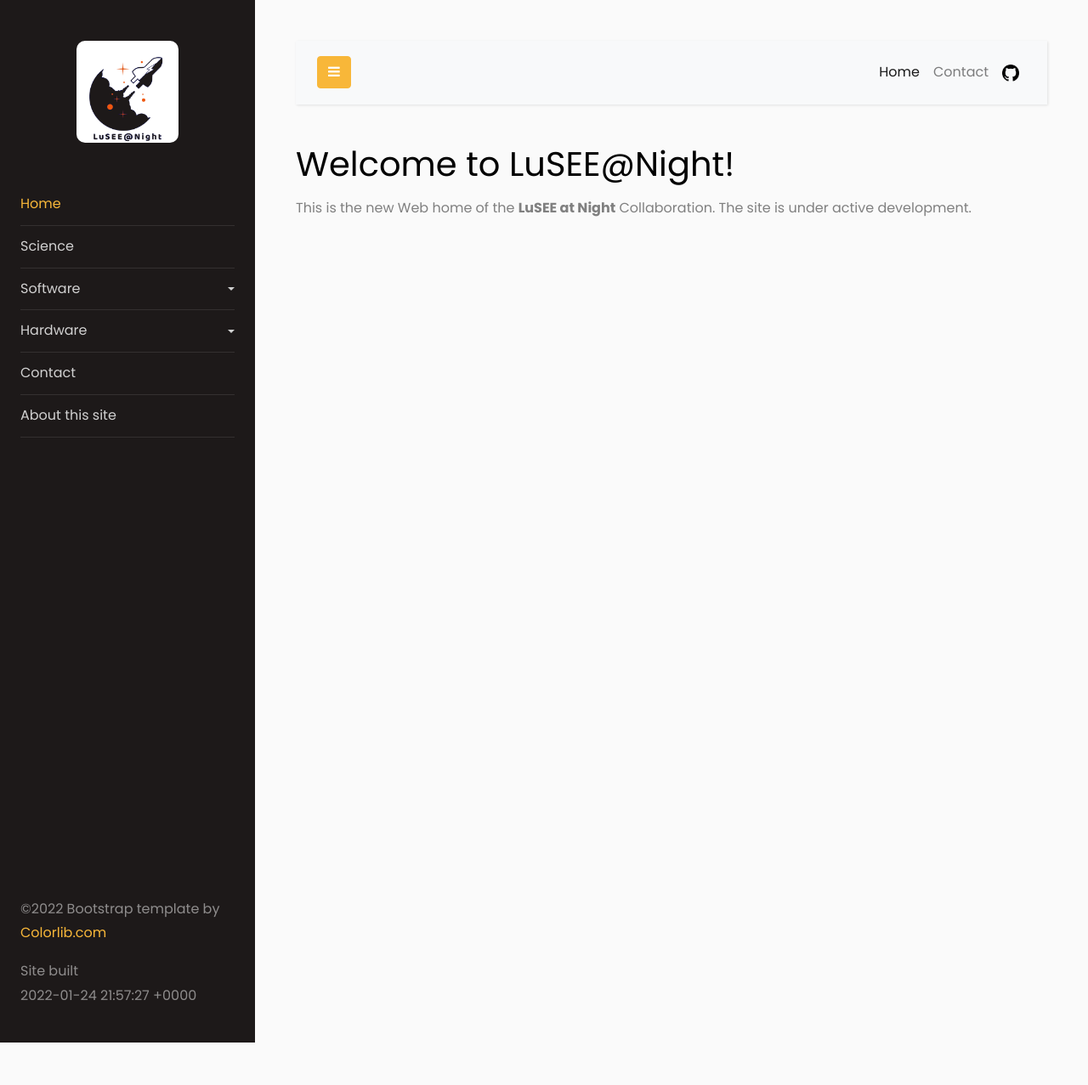
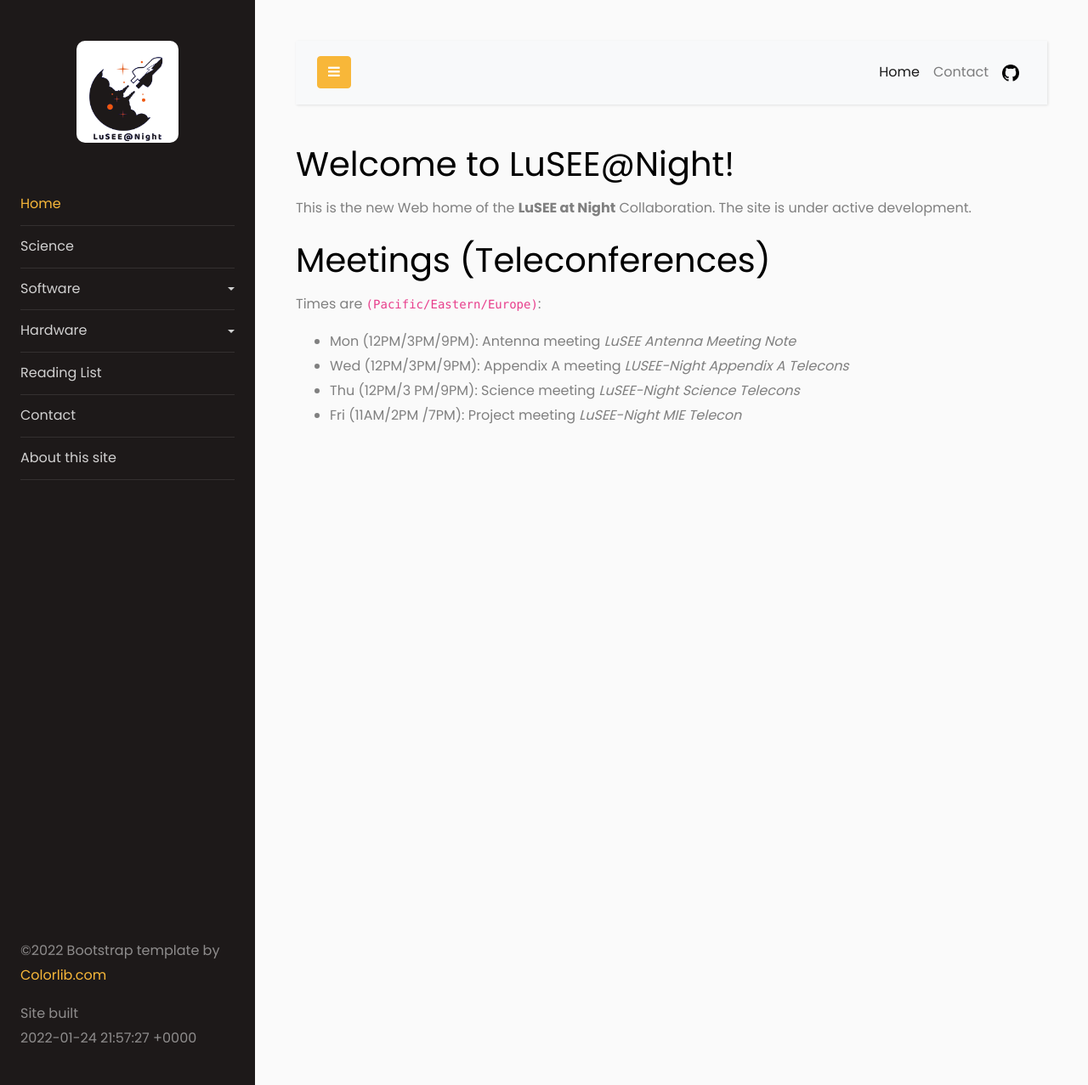
Before and after one commit to lusee-night/lusee-night.github.io, a Jekyll site: the page built from index.md, in a window 1280 px wide. Shown: the whole page at 85% size. Built offline with Jekyll 4.4.1, drawn with Linux system fonts in a browser that asks for light colours; before the commit the page ends 1227 px from its top, so only the background shows below that.

Commit message:
Added the "reading" page, added meetings to the front page

````diff
--- a/_includes/sidebar.md
+++ b/_includes/sidebar.md
@@ -31,6 +31,10 @@
                     <a href="{{ '/content/hardware_overview.html' | relative_url }}">Overview</a>
                 </li>
               </ul>
+	          </li>
+
+	          <li {% if page.name=='reading' -%}class="active"{%- endif -%}>
+              <a href="{{ '/content/reading.html' | relative_url }}">Reading List</a>
 	          </li>
 
 	          <li {% if page.name=='contact' -%}class="active"{%- endif -%}>
--- a/index.md
+++ b/index.md
@@ -8,3 +8,13 @@
 
 This is the new Web home of the **LuSEE at Night** Collaboration.
 The site is under active development.
+
+
+# Meetings (Teleconferences)
+
+Times are ```(Pacific/Eastern/Europe)```:
+
+* Mon (12PM/3PM/9PM): Antenna meeting *LuSEE Antenna Meeting Note*
+* Wed (12PM/3PM/9PM): Appendix A meeting *LUSEE-Night Appendix A Telecons*
+* Thu (12PM/3 PM/9PM): Science meeting *LuSEE-Night Science Telecons*
+* Fri (11AM/2PM /7PM): Project meeting *LuSEE-Night MIE Telecon*
````
Also changed, not shown: _content/reading.md (added, +12 -0 lines).
